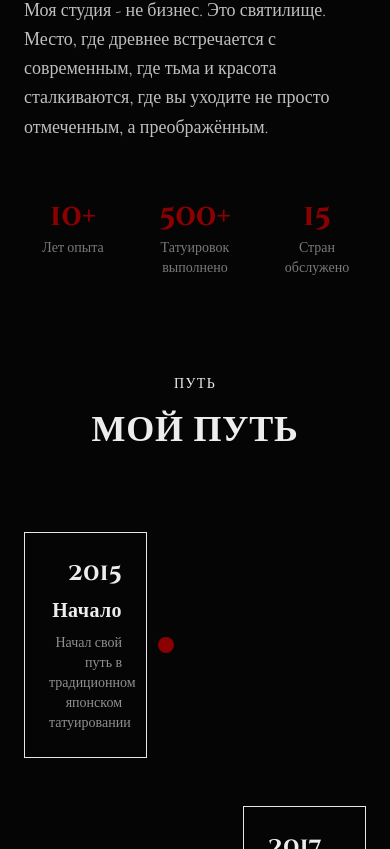
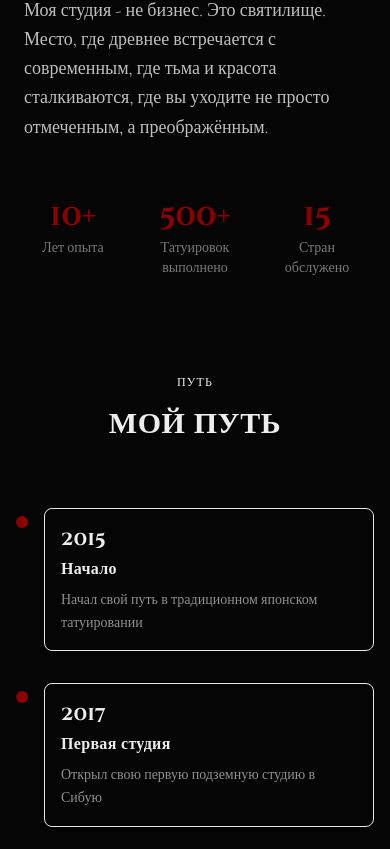
Before and after one commit to gitfromnfsheatxaxa/Yun, a React (Vite) app: page /en/about in a window 390 px wide. Shown: the part 1151-2000 px from the top of the page. Built offline with nearby package versions, Linux system fonts and the light colour scheme; a web font is replaced by a local one.

Commit message:
Improve About page timeline cards for mobile responsiveness

```diff
--- a/src/pages/AboutPage.jsx
+++ b/src/pages/AboutPage.jsx
@@ -110,40 +110,62 @@ const AboutPage = () => {
       </section>
 
       {/* Timeline Section */}
-      <section className="relative z-10 py-24 px-6">
+      <section className="relative z-10 py-24 px-4 sm:px-6">
         <div className="max-w-4xl mx-auto">
           <motion.div
             initial={{ opacity: 0, y: 30 }}
             whileInView={{ opacity: 1, y: 0 }}
             viewport={{ once: true, margin: "-100px" }}
             transition={{ duration: 0.6 }}
-            className="text-center mb-16"
+            className="text-center mb-12 sm:mb-16"
           >
-            <span className="text-blood-red text-sm tracking-widest mb-4 block">{t('about.journey.title')}</span>
-            <h2 className="font-gothic text-4xl md:text-5xl font-bold text-soft-white mb-4" dangerouslySetInnerHTML={{ __html: t('about.journey.heading') }} />
-            <div className="w-24 h-0.5 bg-gradient-to-r from-blood-red to-neon-crimson mx-auto" />
+            <span className="text-blood-red text-xs sm:text-sm tracking-widest mb-4 block">{t('about.journey.title')}</span>
+            <h2 className="font-gothic text-3xl sm:text-4xl md:text-5xl font-bold text-soft-white mb-4" dangerouslySetInnerHTML={{ __html: t('about.journey.heading') }} />
+            <div className="w-20 h-0.5 bg-gradient-to-r from-blood-red to-neon-crimson mx-auto" />
           </motion.div>
 
           <div className="relative">
-            {/* Timeline Line */}
-            <div className="absolute left-1/2 transform -translate-x-1/2 w-0.5 h-full bg-gradient-to-b from-blood-red via-neon-crimson to-blood-red opacity-30" />
+            {/* Timeline Line - Hidden on mobile, shown on tablet+ */}
+            <div className="hidden sm:block absolute left-1/2 transform -translate-x-1/2 w-0.5 h-full bg-gradient-to-b from-blood-red via-neon-crimson to-blood-red opacity-30" />
+
+            {/* Mobile Timeline Line (vertical, centered) */}
+            <div className="sm:hidden absolute left-4 transform -translate-x-1/2 w-0.5 h-full bg-gradient-to-b from-blood-red via-neon-crimson to-blood-red opacity-30" />
 
             {timeline.map((item, index) => (
               <motion.div
                 key={index}
-                initial={{ opacity: 0, x: index % 2 === 0 ? -50 : 50 }}
-                whileInView={{ opacity: 1, x: 0 }}
+                initial={{ opacity: 0, y: 30 }}
+                whileInView={{ opacity: 1, y: 0 }}
                 viewport={{ once: true, margin: "-100px" }}
                 transition={{ duration: 0.5, delay: index * 0.1 }}
-                className={`flex items-center mb-12 ${index % 2 === 0 ? 'flex-row' : 'flex-row-reverse'}`}
+                className="relative mb-8 sm:mb-12"
               >
+                {/* Mobile Layout - Single column */}
+                <div className="sm:hidden flex items-start gap-4">
+                  <div className="flex-shrink-0 w-3 h-3 bg-neon-crimson rounded-full mt-2 relative">
+                    <div className="absolute inset-0 bg-neon-crimson rounded-full animate-ping opacity-25" />
+                  </div>
+                  <div className="flex-1 bg-dark-charcoal/80 border border-blood-red/20 p-4 sm:p-6 backdrop-blur-sm rounded-lg">
+                    <span className="text-blood-red font-gothic text-xl sm:text-2xl font-bold">{item.year}</span>
+                    <h3 className="font-gothic text-base sm:text-lg font-semibold text-soft-white mt-1 sm:mt-2">{item.title}</h3>
+                    <p className="text-soft-white/60 font-body text-sm mt-2 leading-relaxed">{item.desc}</p>
+                  </div>
+                </div>
+
+                {/* Desktop Layout - Alternating sides */}
+                <div className="hidden sm:block">
+                  <div className={`flex items-center ${index % 2 === 0 ? 'flex-row' : 'flex-row-reverse'}`}>
                     <div className={`w-1/2 ${index % 2 === 0 ? 'pr-12 text-right' : 'pl-12 text-left'}`}>
-                  <div className="bg-dark-charcoal/80 border border-blood-red/20 p-6 relative backdrop-blur-sm">
+                      <div className="bg-dark-charcoal/80 border border-blood-red/20 p-6 relative backdrop-blur-sm rounded-lg">
                         <div className="absolute top-1/2 transform -translate-y-1/2 w-4 h-4 bg-neon-crimson rounded-full"
+                             style={{ [index % 2 === 0 ? 'right' : 'left']: '-28px' }} />
+                        <div className="absolute top-1/2 transform -translate-y-1/2 w-3 h-3 bg-neon-crimson rounded-full animate-ping opacity-25"
                              style={{ [index % 2 === 0 ? 'right' : 'left']: '-28px' }} />
                         <span className="text-blood-red font-gothic text-2xl font-bold">{item.year}</span>
                         <h3 className="font-gothic text-xl font-semibold text-soft-white mt-2">{item.title}</h3>
                         <p className="text-soft-white/60 font-body text-sm mt-2">{item.desc}</p>
+                      </div>
+                    </div>
                   </div>
                 </div>
               </motion.div>
```
Lines whose indentation alone changed are shown as unchanged.
